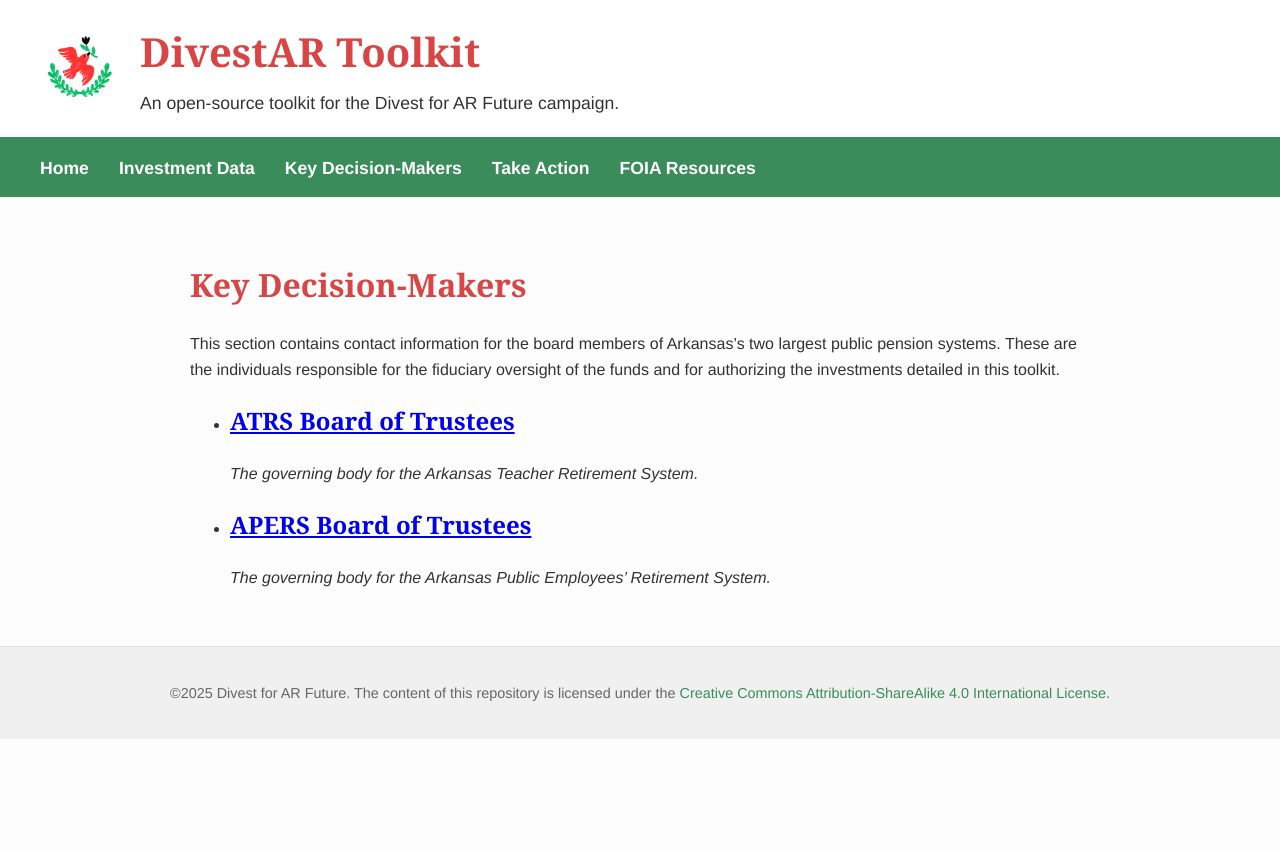
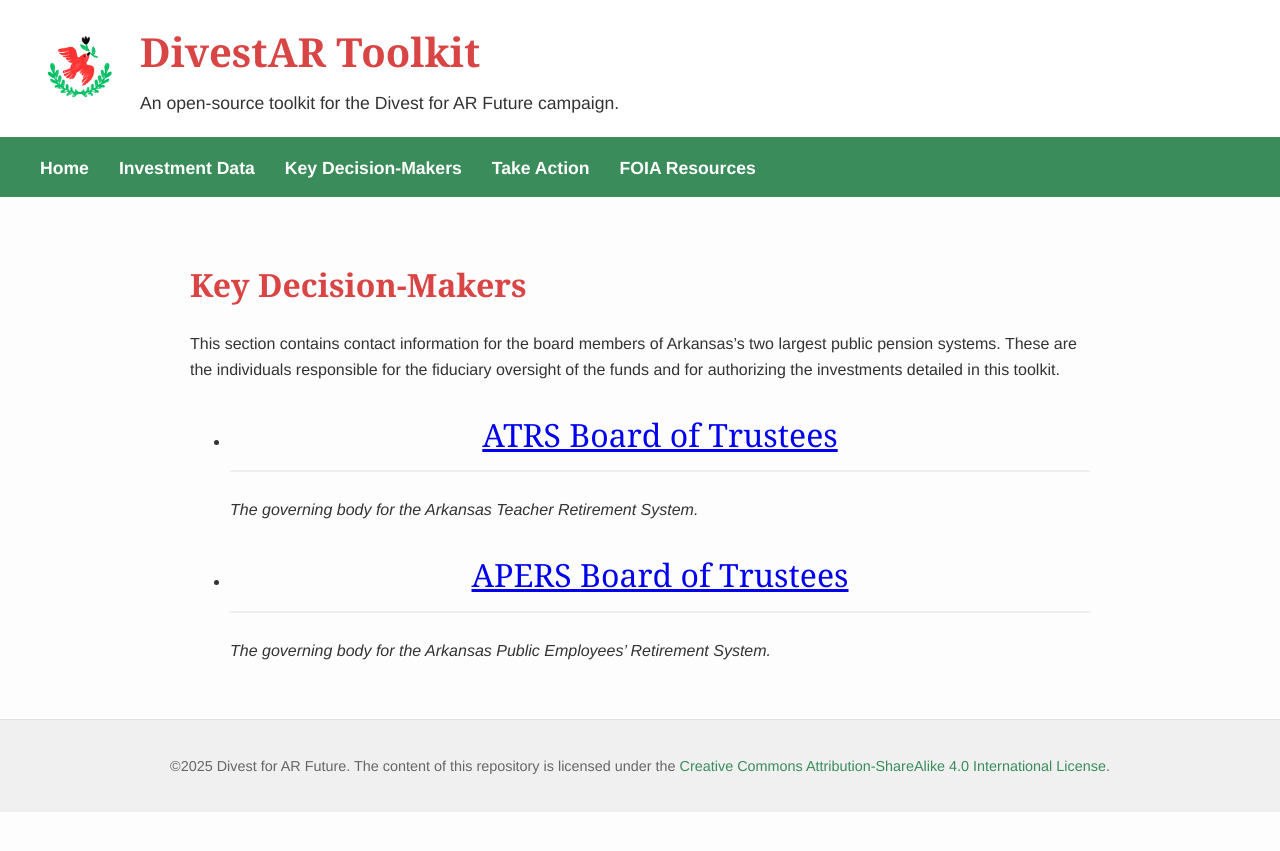
Before and after one commit to DunlapJP/divestar-toolkit, a Jekyll site: the page built from key-officials/index.md, in a window 1280 px wide. Shown: the top 851 px of the page. Built offline with Jekyll 4.4.1, drawn with Linux system fonts in a browser that asks for light colours; our own code applies the rules of GitHub Pages for plain Markdown files.

Commit message:
Update style.css

```diff
--- a/assets/css/style.css
+++ b/assets/css/style.css
@@ -88,6 +88,7 @@ h1, h2, h3 {
     font-family: var(--header-font);
     color: var(--primary-red);
 }
+
 /* --- Footer --- */
 .footer-container {
     background-color: #f0f0f0;
@@ -106,3 +107,13 @@ h1, h2, h3 {
 .footer-container a:hover {
     text-decoration: underline;
 }
+
+/* --- Homepage Section Headings --- */
+.main-content h2 {
+    text-align: center;
+    font-size: 2em;
+    margin-bottom: 25px;
+    padding-bottom: 10px;
+    border-bottom: 2px solid #eeeeee;
+    font-weight: normal;
+}
```
